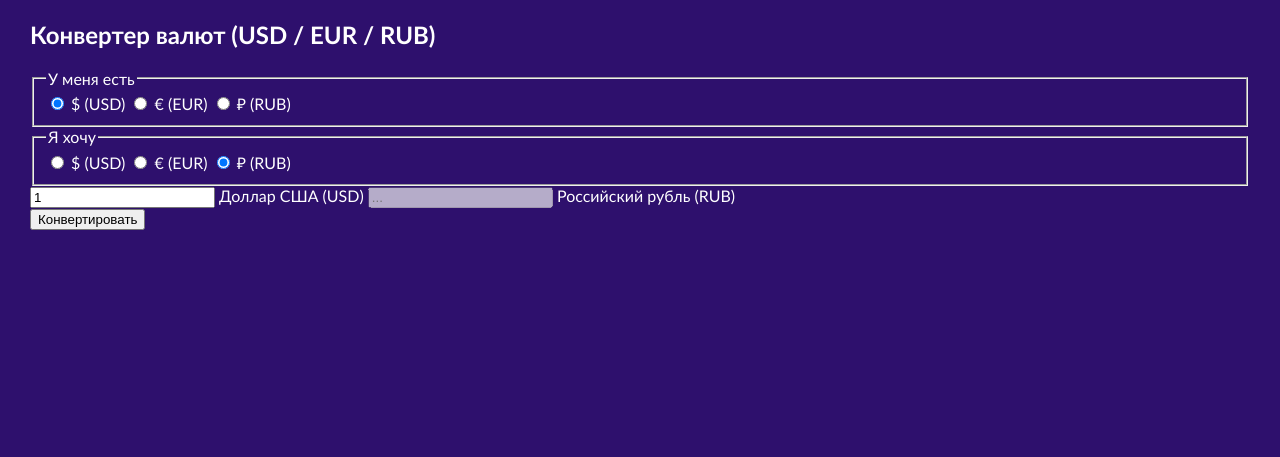
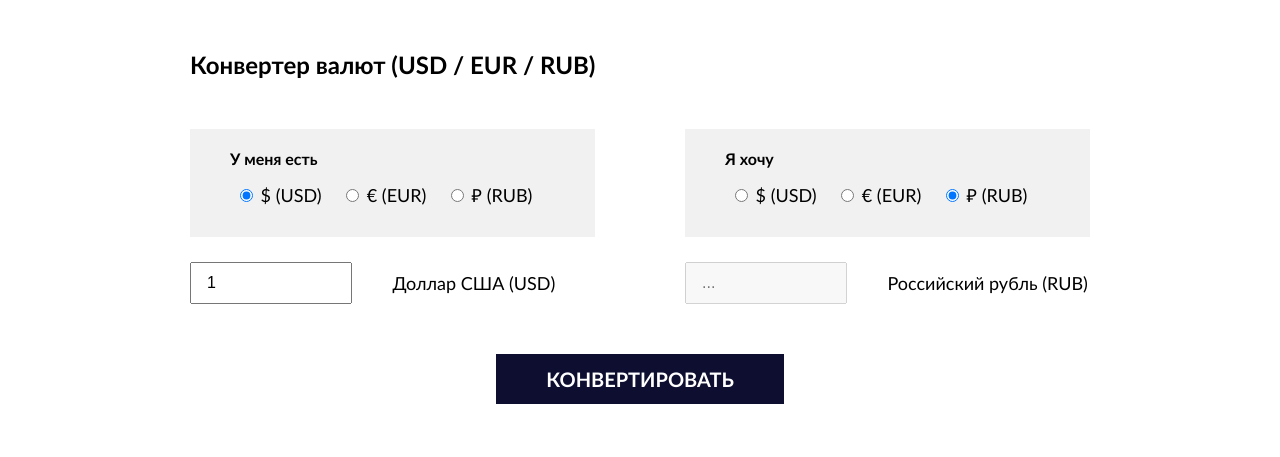
Before and after one commit to greatstudentkaze/currency-converter, a plain HTML site: page index.html in a window 1280 px wide. Drawn offline with Linux system fonts and the light colour scheme; no server answers.

Commit message:
feat: add styles for converter block

```diff
--- a/css/style.css
+++ b/css/style.css
@@ -24,9 +24,9 @@ body {
   font-family: "Trebuchet MS", sans-serif;
   font-style: normal;
   font-weight: normal;
-  color: #ffffff;
+  color: #000000;
 
-  background-color: #2e106d;
+  background-color: #ffffff;
   cursor: default;
 }
 
@@ -65,3 +65,164 @@ input[type="radio"].visually-hidden {
     padding: 0 20px;
   }
 }
+
+.converter {
+  max-width: 900px;
+  margin: 0 auto;
+  padding-top: 30px;
+  padding-bottom: 30px;
+}
+
+@media (min-width: 930px) {
+  .converter {
+    padding-top: 50px;
+    padding-bottom: 50px;
+  }
+}
+
+.converter__title {
+  margin: 0;
+  margin-bottom: 15px;
+}
+
+@media (min-width: 930px) {
+  .converter__title {
+    margin-bottom: 40px;
+  }
+}
+
+.converter__columns {
+  margin-bottom: 25px;
+}
+
+@media (min-width: 930px) {
+  .converter__columns {
+    display: flex;
+    justify-content: space-between;
+  }
+}
+
+.converter__columns--large-margin {
+  margin-bottom: 30px;
+}
+
+@media (min-width: 930px) {
+  .converter__columns--large-margin {
+    margin-bottom: 50px;
+  }
+}
+
+.converter__currency {
+  flex-basis: 45%;
+  margin: 0;
+  padding: 20px;
+
+  background-color: #f1f1f1;
+  border: none;
+}
+
+@media (min-width: 450px) {
+  .converter__currency {
+    padding-bottom: 30px;
+  }
+}
+
+@media (min-width: 930px) {
+  .converter__currency {
+    padding: 30px;
+  }
+}
+
+.converter__hint {
+  position: relative;
+  top: 30px;
+
+  margin-bottom: 15px;
+  padding-right: 10px;
+  padding-left: 10px;
+
+  font-weight: bold;
+}
+
+.converter__label {
+  display: block;
+  margin-bottom: 5px;
+}
+
+@media (min-width: 450px) {
+  .converter__label {
+    display: inline;
+    margin-bottom: 0;
+  }
+}
+
+.converter__wrap {
+  flex-basis: 45%;
+  display: flex;
+  justify-content: space-between;
+  align-items: center;
+  margin-bottom: 10px;
+}
+
+@media (min-width: 930px) {
+  .converter__wrap {
+    margin-bottom: 0;
+  }
+}
+
+.converter__input {
+  max-width: 40%;
+  flex-grow: 1;
+  padding: 10px 15px;
+
+  font-size: 16px;
+
+  outline-color: #202053;
+}
+
+.converter__label {
+  min-width: 50%;
+  margin-left: 15px;
+
+  font-size: 18px;
+}
+
+.converter__label--text-right {
+  text-align: right;
+}
+
+@media (min-width: 450px) {
+  .converter__label--text-right {
+    text-align: left;
+  }
+}
+
+.converter__button {
+  display: block;
+  margin: 0 auto;
+  padding: 0 50px;
+
+  font: inherit;
+  font-size: 20px;
+  line-height: 50px;
+  font-weight: bold;
+  color: rgba(255, 255, 255, 1);
+  text-decoration: none;
+  text-transform: uppercase;
+  text-align: center;
+  vertical-align: middle;
+
+  border: none;
+  background-color: #0d0e30;
+  cursor: pointer;
+  outline: none;
+}
+
+.converter__button:hover,
+.converter__button:focus {
+  background-color: #202053;
+}
+
+.converter__button:active {
+  color: rgba(255, 255, 255, 0.7);
+}
--- a/index.html
+++ b/index.html
@@ -9,40 +9,44 @@
   <link rel="stylesheet" href="css/style.css">
 </head>
 <body>
-  <main class="container">
+  <main class="main container">
     <section class="converter">
-      <h2 class="converter__title">Конвертер валют (USD / EUR / RUB)</h2>
-      <div class="converter__wrap js-currency">
+      <h2 class="converter__title">Конвертер валют (USD&nbsp;/&nbsp;EUR&nbsp;/&nbsp;RUB)</h2>
+      <div class="converter__columns js-currency">
         <fieldset class="converter__currency">
           <legend class="converter__hint">У меня есть</legend>
           <label class="converter__label">
-            <input class="converter__radio" type="radio" name="currency-from" value="USD" checked> $ (USD)
+            <input class="converter__radio" type="radio" name="currency-from" value="USD" checked> $&nbsp;(USD)
           </label>
           <label class="converter__label">
-            <input class="converter__radio" type="radio" name="currency-from" value="EUR"> € (EUR)
+            <input class="converter__radio" type="radio" name="currency-from" value="EUR"> €&nbsp;(EUR)
           </label>
           <label class="converter__label">
-            <input class="converter__radio" type="radio" name="currency-from" value="RUB"> ₽ (RUB)
+            <input class="converter__radio" type="radio" name="currency-from" value="RUB"> ₽&nbsp;(RUB)
           </label>
         </fieldset>
         <fieldset class="converter__currency">
           <legend class="converter__hint">Я хочу</legend>
           <label class="converter__label">
-            <input class="converter__radio" type="radio" name="currency-to" value="USD"> $ (USD)
+            <input class="converter__radio" type="radio" name="currency-to" value="USD"> $&nbsp;(USD)
           </label>
           <label class="converter__label">
-            <input class="converter__radio" type="radio" name="currency-to" value="EUR"> € (EUR)
+            <input class="converter__radio" type="radio" name="currency-to" value="EUR"> €&nbsp;(EUR)
           </label>
           <label class="converter__label">
-            <input class="converter__radio" type="radio" name="currency-to" value="RUB" checked> ₽ (RUB)
+            <input class="converter__radio" type="radio" name="currency-to" value="RUB" checked> ₽&nbsp;(RUB)
           </label>
         </fieldset>
       </div>
-      <div class="converter__wrap">
-        <input class="converter__input" id="input-amount" type="number" name="input-amount" value="1" placeholder="100">
-        <label class="converter__label" for="input-amount">Доллар США (USD)</label>
-        <input class="converter__input" id="output-amount" type="number" name="output-amount" placeholder="..." disabled>
-        <label class="converter__label" for="output-amount">Российский рубль (RUB)</label>
+      <div class="converter__columns converter__columns--large-margin">
+        <div class="converter__wrap">
+          <input class="converter__input" id="input-amount" type="number" name="input-amount" value="1" placeholder="100">
+          <label class="converter__label converter__label--text-right" for="input-amount">Доллар США (USD)</label>
+        </div>
+        <div class="converter__wrap">
+          <input class="converter__input" id="output-amount" type="number" name="output-amount" placeholder="..." disabled>
+          <label class="converter__label converter__label--text-right" for="output-amount">Российский рубль (RUB)</label>
+        </div>
       </div>
       <button class="converter__button js-convert" type="button">Конвертировать</button>
     </section>
```
